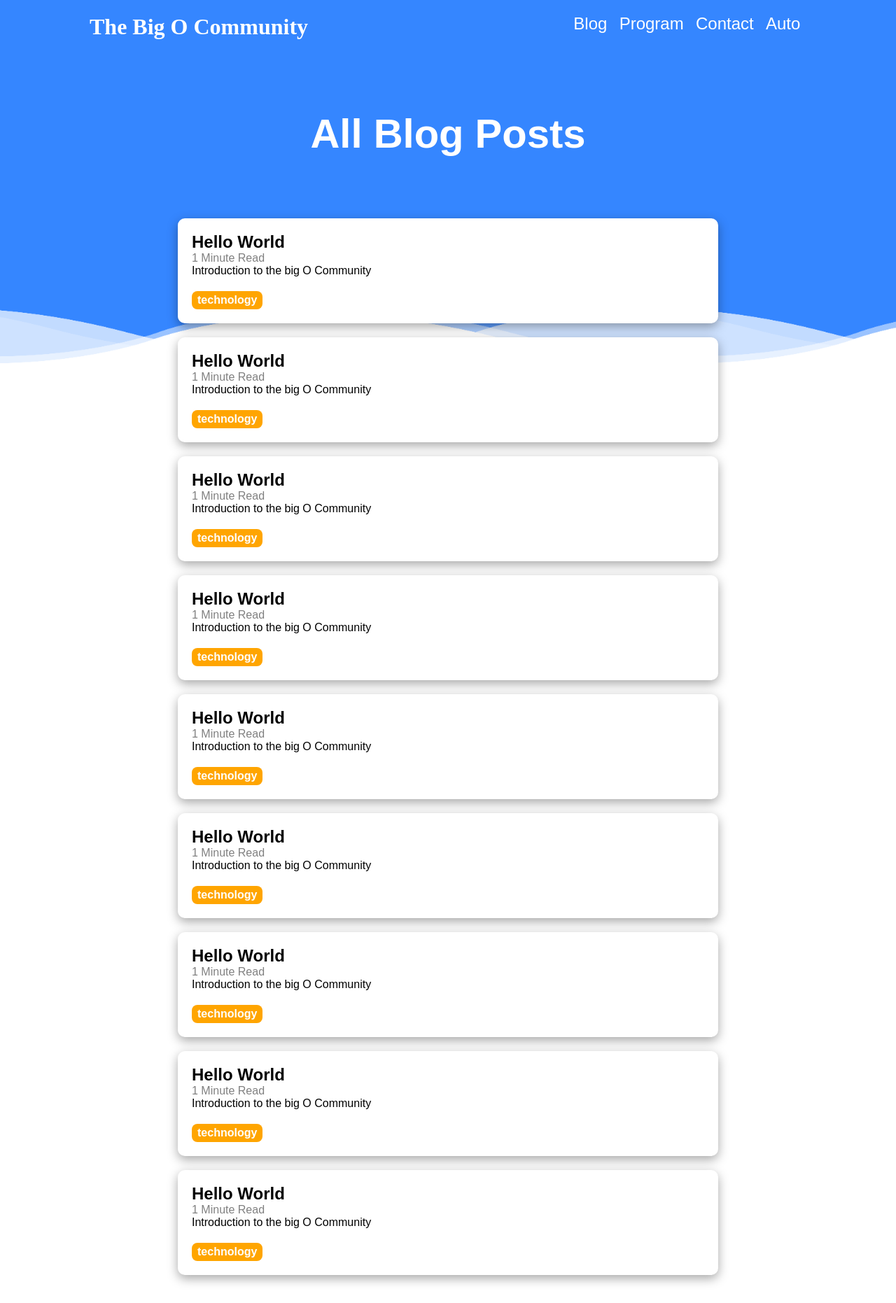
After one commit to aayushjoshi2709/the_big_O_community, a Django app: page /blogs in a window 1280 px wide. The commit adds this page. Shown: the whole page at 70% size. Run offline with Django 4.2, Linux system fonts and the light colour scheme.

Commit message:
added all blogs page

```diff
--- /dev/null
+++ b/community_web_application/static/community_web_application/css/all_blogs.css
@@ -0,0 +1,25 @@
+.blog-posts{
+    z-index: 5000;
+    display: flex;
+    flex-direction: column;
+    align-items: center;
+}
+.blog-posts *{
+    z-index: inherit;
+}
+.blog-posts h2{
+    color: white;
+    font-size: 58px;
+    font-family: Arial, Helvetica, sans-serif;
+}
+
+.blog-card{
+    background-color: white;
+    width: 60%;
+}
+@media screen and (max-width:900px) {
+    .blog-card{
+        width: 90%;
+        margin: 10px auto;
+    }
+}
--- /dev/null
+++ b/community_web_application/templates/community_web_application/all_blogs.html
@@ -0,0 +1,27 @@
+{% extends 'base.html' %} {% load static %} {% block css_files %}
+<link
+  rel="stylesheet"
+  type="text/css"
+  href="{% static 'community_web_application/css/index.css' %}"
+/>
+<link
+  rel="stylesheet"
+  type="text/css"
+  href="{% static 'community_web_application/css/all_blogs.css' %}"
+/>
+{% endblock %} {%block title%} All Blogs {% endblock%} {%block content%}
+<section class="blog-posts">
+    <h2>All Blog Posts</h2>
+    <div class="blog-posts-cards">
+        {% include 'community_web_application/blog_card.html' %}
+        {% include 'community_web_application/blog_card.html' %}
+        {% include 'community_web_application/blog_card.html' %}
+        {% include 'community_web_application/blog_card.html' %}
+        {% include 'community_web_application/blog_card.html' %}
+        {% include 'community_web_application/blog_card.html' %}
+        {% include 'community_web_application/blog_card.html' %}
+        {% include 'community_web_application/blog_card.html' %}
+        {% include 'community_web_application/blog_card.html' %}
+    </div>
+</section>
+{%endblock%}
--- a/community_web_application/urls.py
+++ b/community_web_application/urls.py
@@ -1,5 +1,6 @@
 from . import views
 from django.urls import path
 urlpatterns = [
-    path("", views.index)
+    path("", views.index, name="Index"),
+    path("blogs", views.all_blogs, name="All Blogs")
 ]
--- a/community_web_application/views.py
+++ b/community_web_application/views.py
@@ -3,3 +3,6 @@ from django.http import HttpResponse
 # Create your views here.
 def index(request):
     return render(request, "community_web_application/index.html",{})
+
+def all_blogs(request):
+    return render(request, "community_web_application/all_blogs.html",{})
--- a/static/base.css
+++ b/static/base.css
@@ -119,3 +119,8 @@
         display: none;
     }
 }
+
+.header-links a, .header-links a:visited, .header-links a:focus{
+    color: white;
+    text-decoration: none;
+}
--- a/templates/base.html
+++ b/templates/base.html
@@ -26,10 +26,10 @@
                 </div>
                 <div class="header-links-container">
                     <ul class="header-links">
-                        <li>Blog</li>
-                        <li>Program</li>
-                        <li>Contact</li>
-                        <li>Auto</li>
+                        <li><a href="{%url 'All Blogs'%}">Blog</a></li>
+                        <li><a href="">Program</a></li>
+                        <li><a href="">Contact</a></li>
+                        <li><a href="">Auto</a></li>
                     </ul>
                 </div>
             </div>
```
